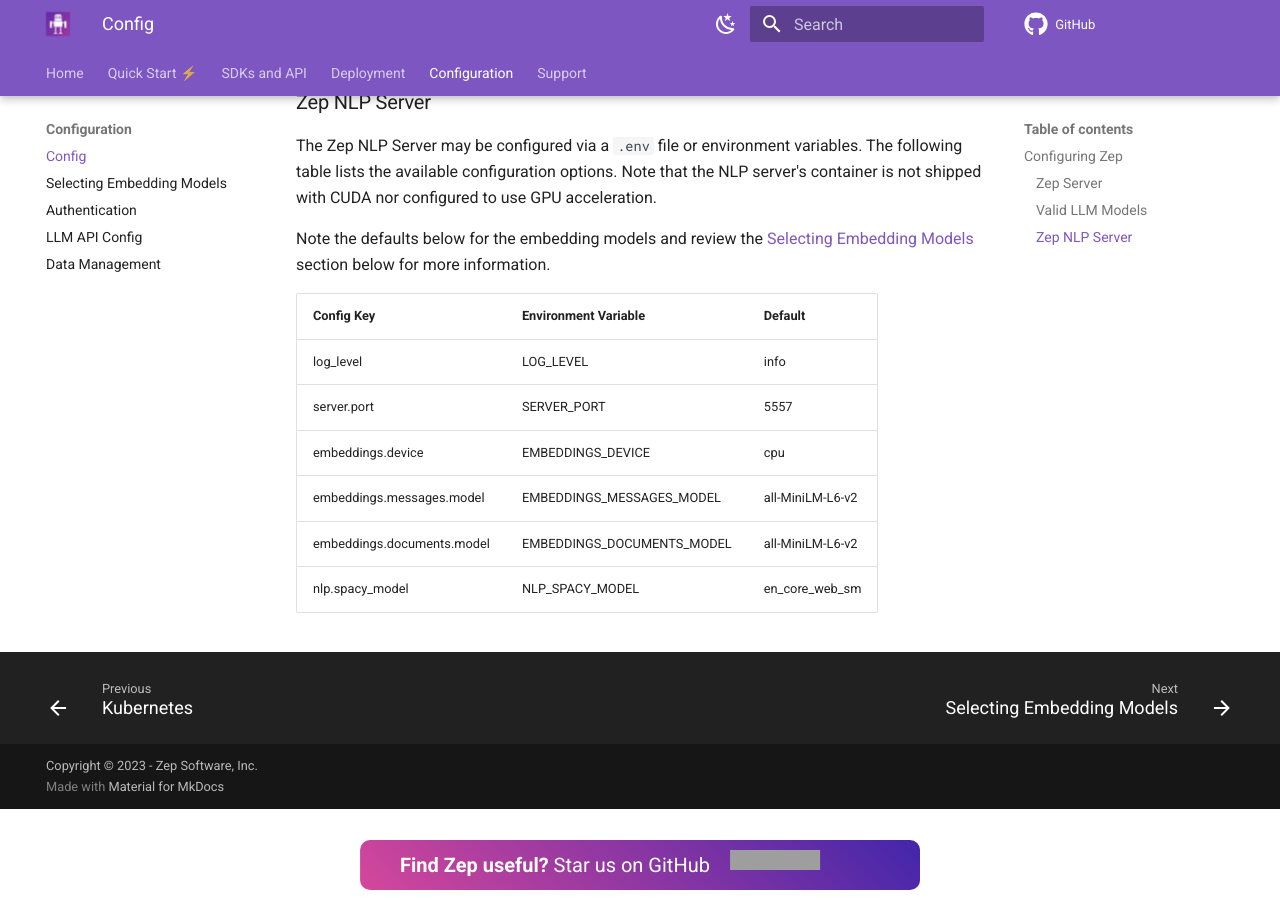
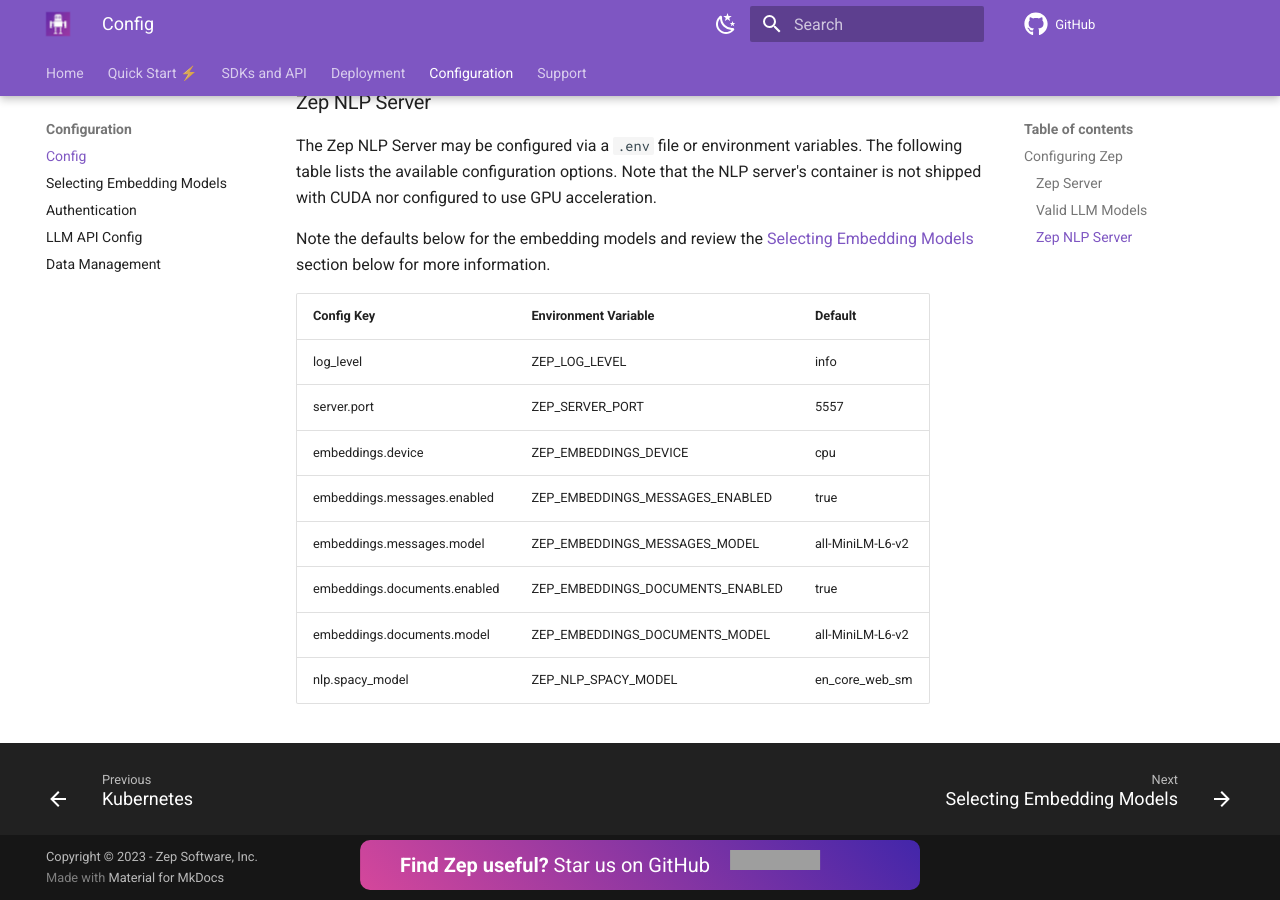
Before and after one commit to getzep/docs.getzep.com, an MkDocs documentation site: the page built from docs/deployment/config.md, in a window 1280 px wide and 900 px high, scrolled down 2392 px. Built offline with MkDocs 1.6.1 and Material for MkDocs 9.7.7, drawn with Linux system fonts in a browser that asks for light colours; comment, search, counter and statistics services are not loaded; grey boxes are pictures that could not be loaded.

Commit message:
embedding disabled

```diff
--- a/docs/deployment/config.md
+++ b/docs/deployment/config.md
@@ -71,11 +71,13 @@
 
 Note the defaults below for the embedding models and review the [Selecting Embedding Models](#selecting-embedding-models) section below for more information.
 
-| Config Key                 | Environment Variable       | Default          |
-|----------------------------|----------------------------|------------------|
-| log_level                  | LOG_LEVEL                  | info             |
-| server.port                | SERVER_PORT                | 5557             |
-| embeddings.device          | EMBEDDINGS_DEVICE          | cpu              |
-| embeddings.messages.model  | EMBEDDINGS_MESSAGES_MODEL  | all-MiniLM-L6-v2 |
-| embeddings.documents.model | EMBEDDINGS_DOCUMENTS_MODEL | all-MiniLM-L6-v2 |
-| nlp.spacy_model            | NLP_SPACY_MODEL            | en_core_web_sm   |
+| Config Key                   | Environment Variable             | Default          |
+|------------------------------|----------------------------------|------------------|
+| log_level                    | ZEP_LOG_LEVEL                    | info             |
+| server.port                  | ZEP_SERVER_PORT                  | 5557             |
+| embeddings.device            | ZEP_EMBEDDINGS_DEVICE            | cpu              |
+| embeddings.messages.enabled  | ZEP_EMBEDDINGS_MESSAGES_ENABLED  | true             |
+| embeddings.messages.model    | ZEP_EMBEDDINGS_MESSAGES_MODEL    | all-MiniLM-L6-v2 |
+| embeddings.documents.enabled | ZEP_EMBEDDINGS_DOCUMENTS_ENABLED | true             |
+| embeddings.documents.model   | ZEP_EMBEDDINGS_DOCUMENTS_MODEL   | all-MiniLM-L6-v2 |
+| nlp.spacy_model              | ZEP_NLP_SPACY_MODEL              | en_core_web_sm   |
```
